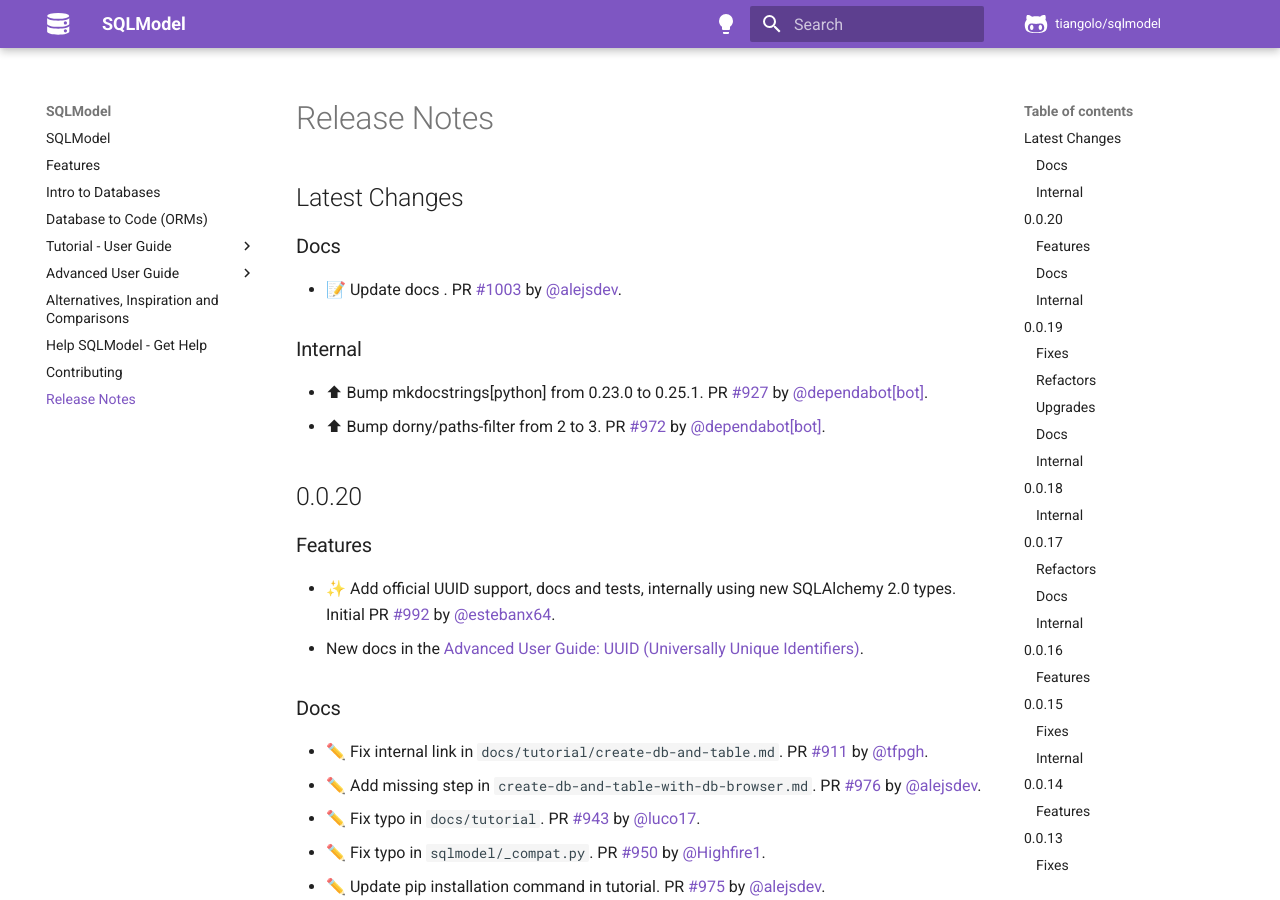
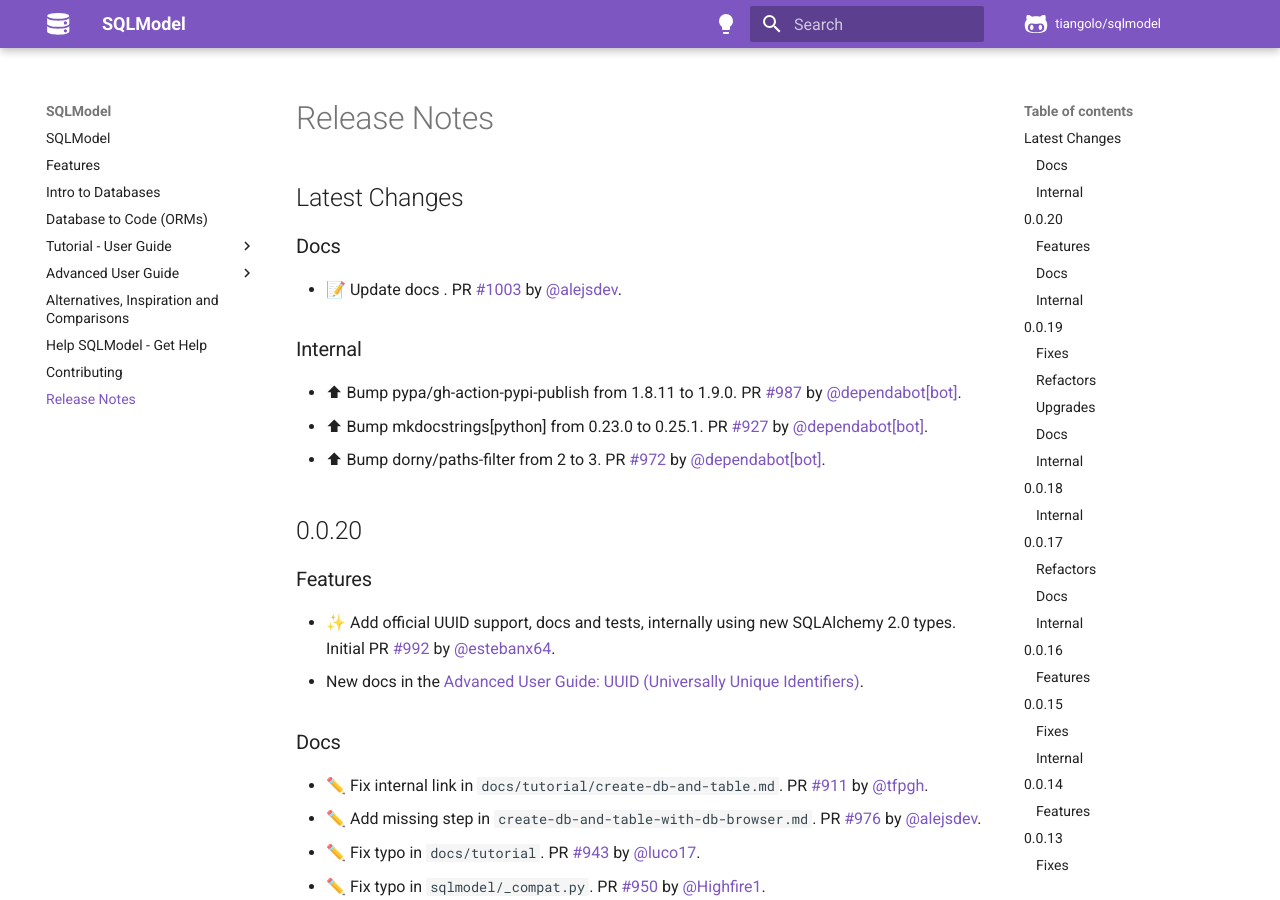
Before and after one commit to sztrakabalint/fastapi-sqlmodel, an MkDocs documentation site: the page built from docs/release-notes.md, in a window 1280 px wide and 900 px high. Built offline with MkDocs 1.6.1 and Material for MkDocs 9.7.7, drawn with Linux system fonts in a browser that asks for light colours; comment, search, counter and statistics services are not loaded.

Commit message:
📝 Update release notes

```diff
--- a/docs/release-notes.md
+++ b/docs/release-notes.md
@@ -8,6 +8,7 @@
 
 ### Internal
 
+* ⬆ Bump pypa/gh-action-pypi-publish from 1.8.11 to 1.9.0. PR [#987](https://github.com/tiangolo/sqlmodel/pull/987) by [@dependabot[bot]](https://github.com/apps/dependabot).
 * ⬆ Bump mkdocstrings[python] from 0.23.0 to 0.25.1. PR [#927](https://github.com/tiangolo/sqlmodel/pull/927) by [@dependabot[bot]](https://github.com/apps/dependabot).
 * ⬆ Bump dorny/paths-filter from 2 to 3. PR [#972](https://github.com/tiangolo/sqlmodel/pull/972) by [@dependabot[bot]](https://github.com/apps/dependabot).
 
```
